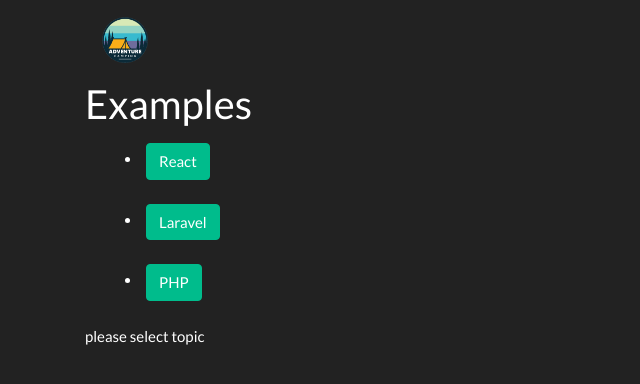
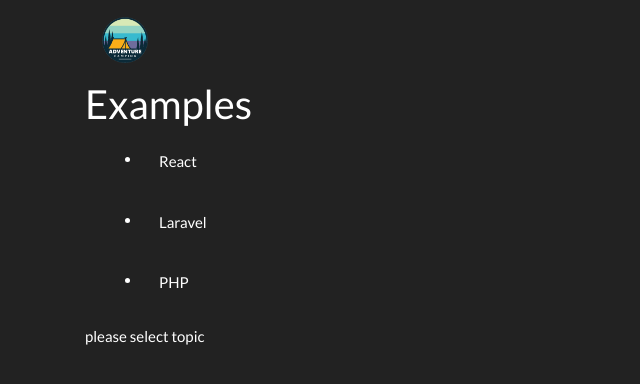
Before and after one commit to arborin/feedback_react_app, a React (Create React App) app: page / in a window 1280 px wide. Shown: the top 384 px of the page, without its empty margins (0-640 px from the left). Built offline with nearby package versions, Linux system fonts and the light colour scheme.

Commit message:
active tab

```diff
--- a/src/App.js
+++ b/src/App.js
@@ -29,9 +29,9 @@ export default function App() {
       <section>
         <h2>Examples</h2>
         <menu>
-          <TabButton onSelect={() => handleSelect('react')}>React</TabButton>
-          <TabButton onSelect={() => handleSelect('php')}>Laravel</TabButton>
-          <TabButton onSelect={() => handleSelect('security')}>PHP</TabButton>
+          <TabButton isSelected={tabContent == 'react'} onSelect={() => handleSelect('react')}>React</TabButton>
+          <TabButton isSelected={tabContent == 'php'} onSelect={() => handleSelect('php')}>Laravel</TabButton>
+          <TabButton isSelected={tabContent == 'security'} onSelect={() => handleSelect('security')}>PHP</TabButton>
         </menu>
       </section>
       <section>
--- a/src/components/TabButton.jsx
+++ b/src/components/TabButton.jsx
@@ -1,6 +1,6 @@
 import React from 'react'
 
-export default function TabButton({ children, onSelect }) {
+export default function TabButton({ children, onSelect, isSelected }) {
 
     // const handleClick = () => {
     //     myClickFunc()
@@ -8,7 +8,7 @@ export default function TabButton({ children, onSelect }) {
 
     return (
         <li className='mb-4'>
-            <button onClick={onSelect} className='btn btn-success'>{children}</button>
+            <button onClick={onSelect} className={isSelected ? "btn btn-success" : 'btn'}>{children}</button>
         </li>
     )
 }
```
